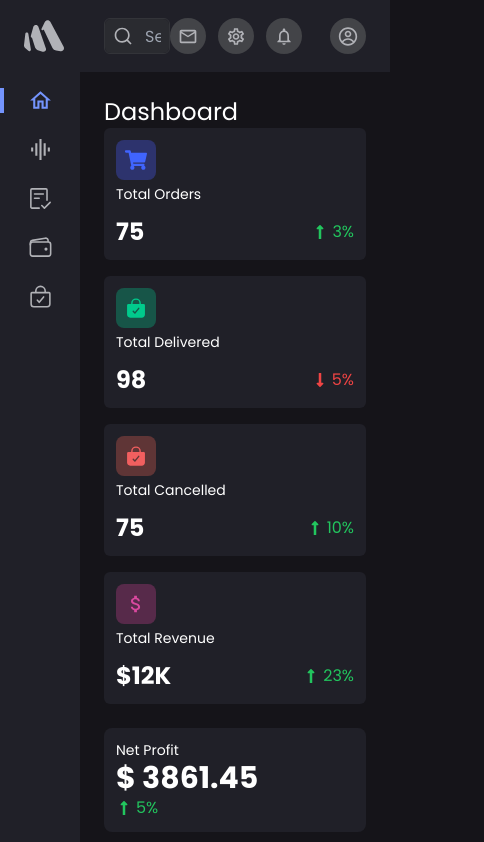
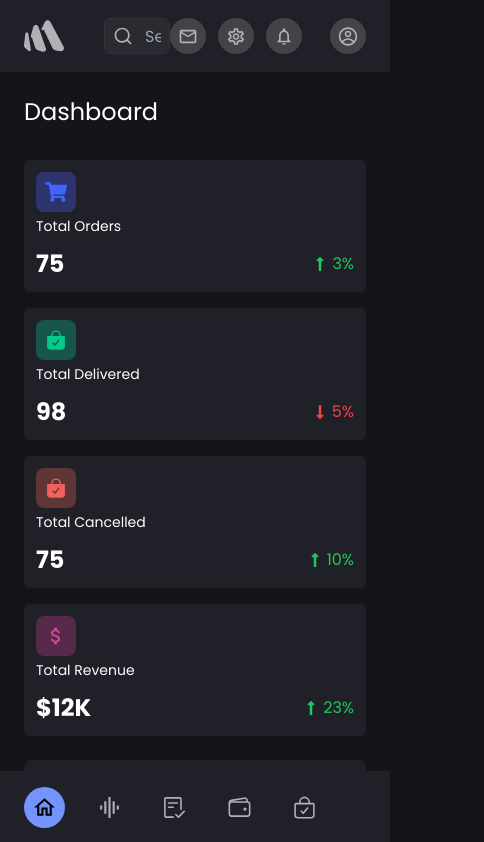
Before and after one commit to Ashish-simpleCoder/fitpeo-interview, a React (Vite) app: page / in a window 390 px wide. Shown: the top 842 px of the page, 484 px wide, since content can reach past the window. Built offline with nearby package versions, Linux system fonts and the light colour scheme.

Commit message:
feat(ui): make sidebar responsive for mobile

```diff
--- a/src/components/layout/sidebar.tsx
+++ b/src/components/layout/sidebar.tsx
@@ -8,15 +8,15 @@ import { IoBagCheckOutline } from 'react-icons/io5'
 
 export default function Sidebar() {
    return (
-      <div className='sidebar fixed left-0 top-[72px] bottom-0 w-20 bg-primary'>
-         <div className='links flex flex-col gap-6 py-4'>
+      <div className='sidebar fixed left-0 md:top-[72px] bottom-0 w-full md:w-20 z-10 max-md:px-6 bg-primary'>
+         <div className='links flex flex-row md:flex-col gap-6 py-4'>
             <NavLink
                to={'/'}
                end
                className={({ isActive }) =>
                   isActive
-                     ? 'fill-[#7494fd] before:content-start before:w-1 before:h-full before:bg-[#7494fd] before:absolute relative'
-                     : 'fill-default-fill'
+                     ? 'md:fill-[#7494fd] before:content-start md:before:w-1 md:before:h-full before:bg-[#7494fd] before:absolute relative max-md:bg-[#7494fd] max-md:fill-black max-md:p-2 max-md:rounded-full'
+                     : 'fill-default-fill stroke-default-stroke max-md:p-2 max-md:rounded-full'
                }
             >
                <MdOutlineHome className='mx-auto' size={25} fill='inherit' />
@@ -26,8 +26,8 @@ export default function Sidebar() {
                end
                className={({ isActive }) =>
                   isActive
-                     ? 'fill-[#7494fd] before:content-start before:w-1 before:h-full before:bg-[#7494fd] before:absolute relative'
-                     : 'fill-default-fill'
+                     ? 'md:fill-[#7494fd] before:content-start md:before:w-1 md:before:h-full before:bg-[#7494fd] before:absolute relative max-md:bg-[#7494fd] max-md:fill-black max-md:p-2 max-md:rounded-full'
+                     : 'fill-default-fill stroke-default-stroke max-md:p-2 max-md:rounded-full'
                }
             >
                <MdOutlineGraphicEq className='mx-auto' size={25} fill='inherit' />
@@ -37,8 +37,8 @@ export default function Sidebar() {
                end
                className={({ isActive }) =>
                   isActive
-                     ? 'fill-[#7494fd] before:content-start before:w-1 before:h-full before:bg-[#7494fd] before:absolute relative'
-                     : 'fill-default-fill'
+                     ? 'md:fill-[#7494fd] before:content-start md:before:w-1 md:before:h-full before:bg-[#7494fd] before:absolute relative max-md:bg-[#7494fd] max-md:fill-black max-md:p-2 max-md:rounded-full'
+                     : 'fill-default-fill stroke-default-stroke max-md:p-2 max-md:rounded-full'
                }
             >
                <GoChecklist className='mx-auto' size={25} fill='inherit' />
@@ -48,22 +48,22 @@ export default function Sidebar() {
                end
                className={({ isActive }) =>
                   isActive
-                     ? 'fill-[#7494fd] before:content-start before:w-1 before:h-full before:bg-[#7494fd] before:absolute relative'
-                     : 'fill-default-fill'
+                     ? 'md:fill-[#7494fd] before:content-start md:before:w-1 md:before:h-full before:bg-[#7494fd] before:absolute relative max-md:bg-[#7494fd] max-md:fill-black max-md:stroke-black max-md:p-2 max-md:rounded-full'
+                     : 'fill-default-fill stroke-default-stroke max-md:p-2 max-md:rounded-full'
                }
             >
-               <IoWalletOutline className='mx-auto' size={25} fill='inherit' />
+               <IoWalletOutline className='mx-auto' size={25} fill='inherit' stroke='inherit' />
             </NavLink>
             <NavLink
                to={'/items'}
                end
                className={({ isActive }) =>
                   isActive
-                     ? 'fill-[#7494fd] before:content-start before:w-1 before:h-full before:bg-[#7494fd] before:absolute relative'
-                     : 'fill-default-fill'
+                     ? 'md:fill-[#7494fd] before:content-start md:before:w-1 md:before:h-full before:bg-[#7494fd] before:absolute relative max-md:bg-[#7494fd] max-md:fill-black  max-md:stroke-black max-md:p-2 max-md:rounded-full'
+                     : 'fill-default-fill stroke-default-stroke max-md:p-2 max-md:rounded-full'
                }
             >
-               <IoBagCheckOutline className='mx-auto' size={25} fill='inherit' />
+               <IoBagCheckOutline className='mx-auto' size={25} fill='inherit' stroke='inherit' />
             </NavLink>
          </div>
          <div className='logout'></div>
--- a/src/components/provider/layout.provider.tsx
+++ b/src/components/provider/layout.provider.tsx
@@ -7,7 +7,7 @@ export default function LayoutProvider(props: PropsWithChildren) {
       <>
          <Header />
          <Sidebar />
-         <div className='main-content left-20 relative w-[calc(100%-80px)] p-6'>{props.children}</div>
+         <div className='main-content md:left-20 relative md:w-[calc(100%-80px)] p-6'>{props.children}</div>
       </>
    )
 }
--- a/src/pages/home/home.page.tsx
+++ b/src/pages/home/home.page.tsx
@@ -6,7 +6,7 @@ import Statistics from './components/statistics'
 export default function HomePage() {
    return (
       <div>
-         <h2 className='text-2xl text-white'>Dashboard</h2>
+         <h2 className='text-2xl text-white mb-8'>Dashboard</h2>
          <div className='flex flex-col gap-8'>
             <Statistics />
             <ActivitySection />
--- a/tailwind.config.js
+++ b/tailwind.config.js
@@ -12,6 +12,9 @@ export default {
          },
          fill:{
             'default-fill':'#b1b2b7',
+         },
+         stroke:{
+            'default-stroke':'#b1b2b7',
          }
       },
    },
```
